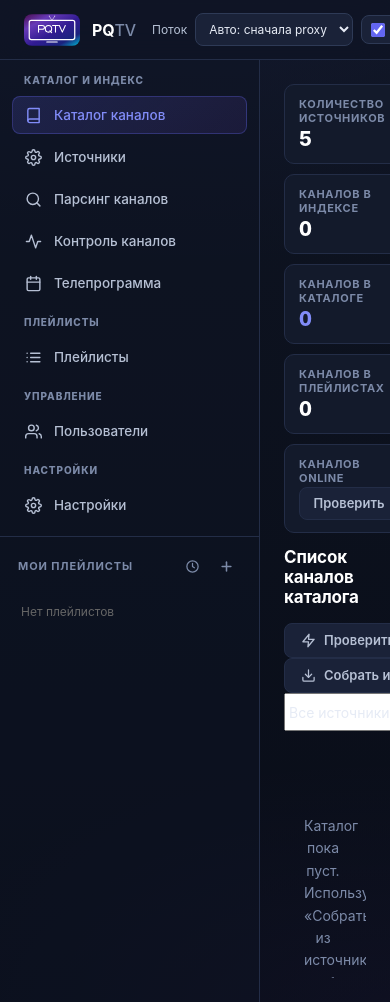
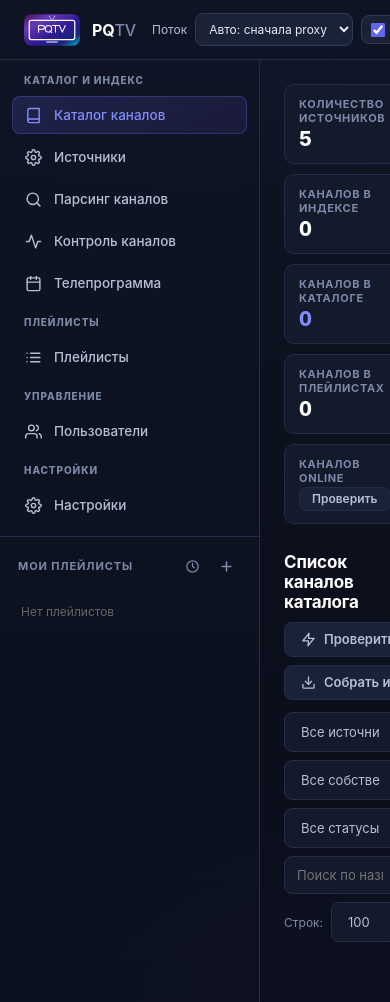
Before and after one commit to alexpikman/PQTV, a Node server app: page /editor in a window 390 px wide. Run offline with Node 20, Linux system fonts and the light colour scheme; the visitor is signed in with stand-in values (Sample User, id 1); data that the repository does not hold is empty; some libraries are stand-ins or nearby versions.

Commit message:
style(catalog): layout catalog dashboard and controls

```diff
--- a/assets/css/style.css
+++ b/assets/css/style.css
@@ -697,6 +697,34 @@ a:hover { text-decoration: underline; }
     display: flex; gap: 10px; margin-bottom: 10px;
 }
 
+.catalog-page-heading { margin: 14px 0 10px; }
+.catalog-actions { display: flex; align-items: center; gap: 8px; margin-bottom: 12px; }
+.catalog-toolbar-unified { display: grid; grid-template-columns: minmax(150px, 1fr) minmax(170px, 1.1fr) minmax(140px, .8fr) minmax(220px, 1.6fr) auto; align-items: center; gap: 8px; }
+.catalog-toolbar-unified select,
+.catalog-toolbar-unified input,
+.catalog-page-size select {
+    min-width: 0; width: 100%; padding: 10px 12px; box-sizing: border-box;
+    background: var(--surface); border: 1px solid var(--border); color: var(--text-dim);
+    border-radius: 8px; outline: none; font-size: 13px;
+}
+.catalog-toolbar-unified input { color: #fff; }
+.catalog-toolbar-unified select:focus,
+.catalog-toolbar-unified input:focus,
+.catalog-page-size select:focus { border-color: var(--primary); }
+.catalog-page-size { display: flex; align-items: center; gap: 8px; color: var(--muted); font-size: 12px; white-space: nowrap; }
+.catalog-page-size select { width: 78px; }
+.cat-stat-online { justify-content: space-between; align-items: flex-start; }
+.cat-stat-online .btn { padding: 5px 12px; font-size: 12px; }
+@media (max-width: 1050px) {
+    .catalog-toolbar-unified { grid-template-columns: repeat(2, minmax(0, 1fr)); }
+    .catalog-toolbar-unified input { grid-column: span 2; }
+}
+@media (max-width: 600px) {
+    .catalog-toolbar-unified { grid-template-columns: 1fr; }
+    .catalog-toolbar-unified input { grid-column: auto; }
+    .catalog-actions { flex-wrap: wrap; }
+}
+
 .cat-badge {
     display: inline-flex; align-items: center; gap: 4px;
     font-size: 11px; font-weight: 700;
```
